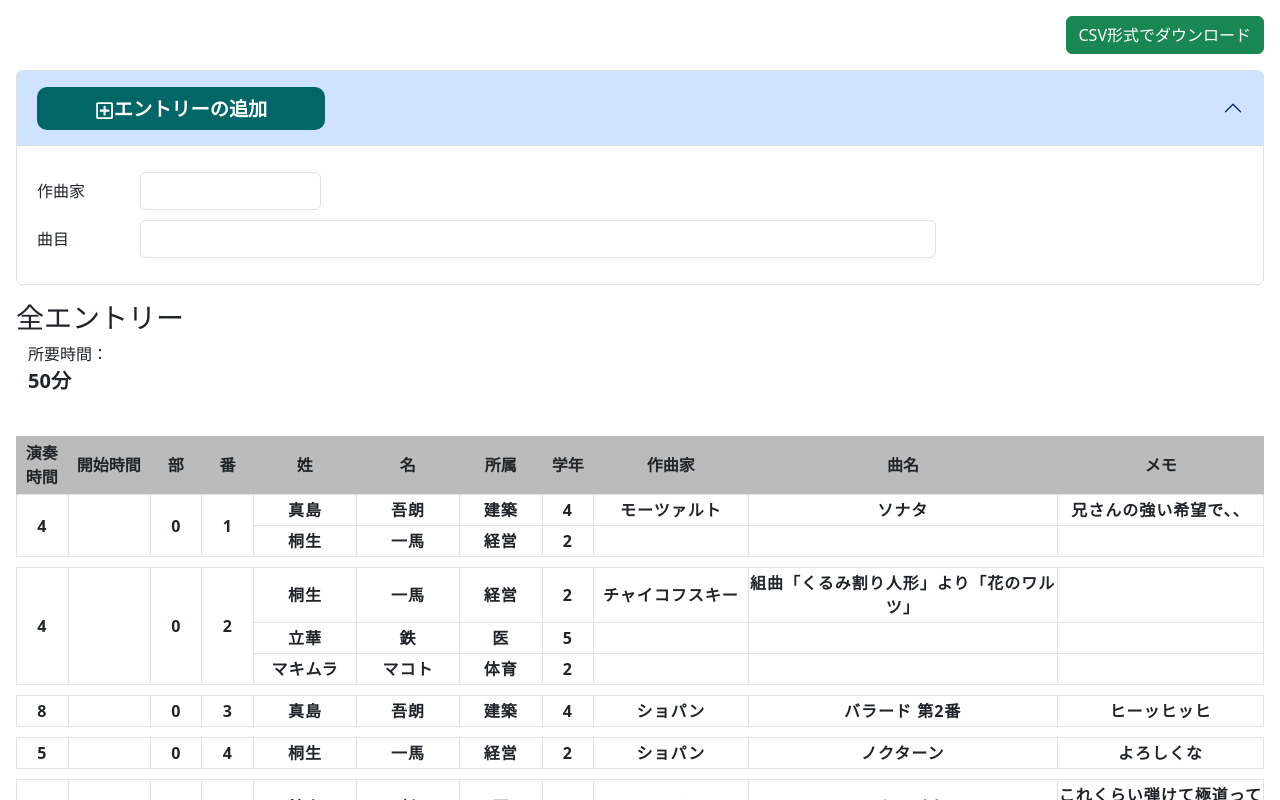
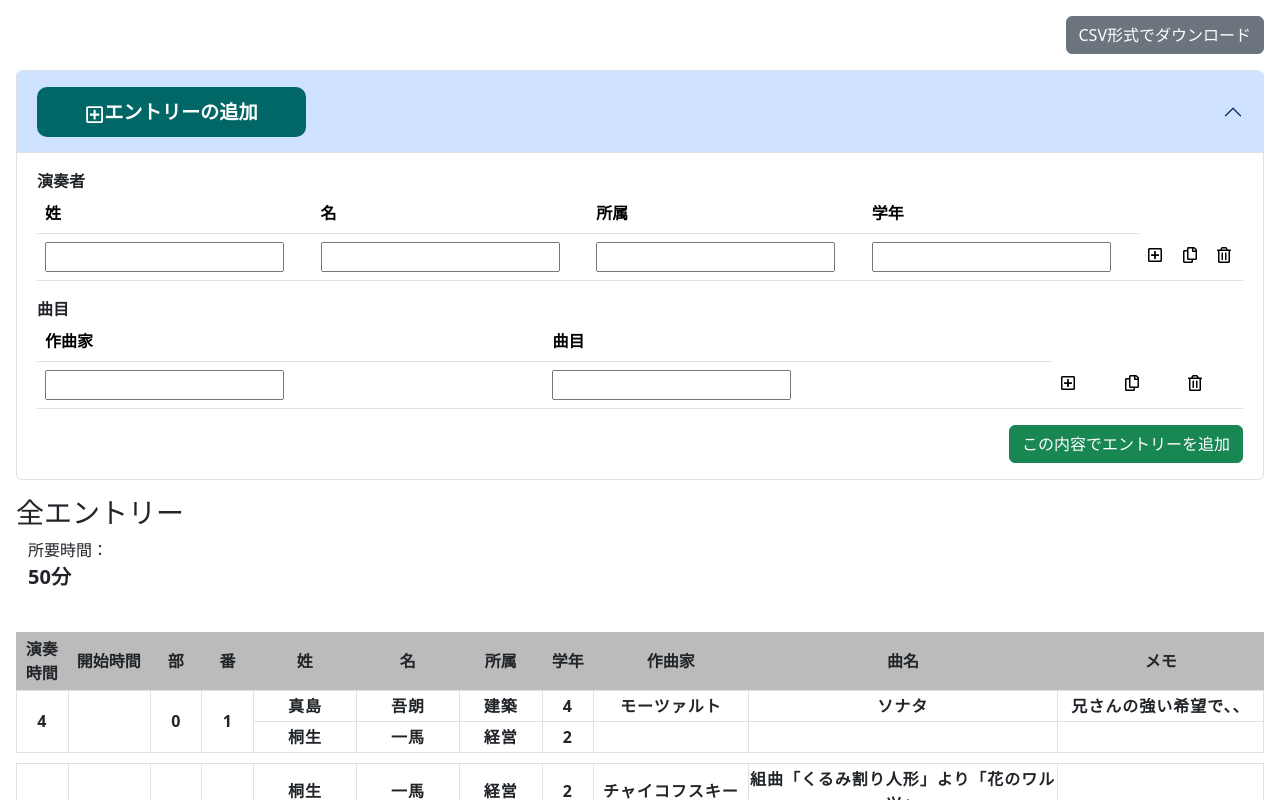
Before and after one commit to ritto153/PianoProgramEditor, a React (Create React App) app: page / in a window 1280 px wide. Shown: the top 800 px of the page. Built offline with nearby package versions, Linux system fonts and the light colour scheme.

Commit message:
演奏者と曲目の追加用テーブルの枠組み

```diff
--- a/src/addEntry/AddEntryAccordion.tsx
+++ b/src/addEntry/AddEntryAccordion.tsx
@@ -10,7 +10,7 @@ const Wrapper = styled.div`
 const StyledAccordionHeader = styled.div`
   font-weight: bold;
   font-size: 1.2em;
-  padding: 0.5em 3em;
+  padding: 0.7em 2.5em;
   color: #ffffff;
   background-color: #006666;
   border-radius: 10px;
--- a/src/addEntry/AddEntryForm.tsx
+++ b/src/addEntry/AddEntryForm.tsx
@@ -1,35 +1,23 @@
-import Col from "react-bootstrap/Col";
 import Form from "react-bootstrap/Form";
-import Row from "react-bootstrap/Row";
 import styled from "styled-components";
+import Button from 'react-bootstrap/Button';
+import AddWorkTable from "./AddWorkTable";
+import AddParticipantTable from "./AddParticipantTable";
 
-const StyledFormGroup = styled(Form.Group)`
-  margin: 10px 0;
+const RightAlignedDiv = styled.div`
+  text-align: right;
 `
 
 export default function AddEntryForm() {
   return (
     <Form>
-      <StyledFormGroup>
-        <Row>
-          <Col sm={1}>
-            <Form.Label column>作曲家</Form.Label>
-          </Col>
-          <Col sm={2}>
-            <Form.Control type="text"></Form.Control>
-          </Col>
-        </Row>
-      </StyledFormGroup>
-      <StyledFormGroup>
-        <Row>
-          <Col sm={1}>
-            <Form.Label column>曲目</Form.Label>
-          </Col>
-          <Col sm={8}>
-            <Form.Control type="text"></Form.Control>
-          </Col>
-        </Row>
-      </StyledFormGroup>
+      <b>演奏者</b>
+      <AddParticipantTable/>
+      <b>曲目</b>
+      <AddWorkTable/>
+      <RightAlignedDiv>
+      <Button variant="success">この内容でエントリーを追加</Button>
+      </RightAlignedDiv>
     </Form>
   );
 }
--- /dev/null
+++ b/src/addEntry/AddParticipantTable.tsx
@@ -0,0 +1,42 @@
+import Table from 'react-bootstrap/Table';
+import { FaRegPlusSquare, FaRegTrashAlt, FaRegCopy } from "react-icons/fa";
+
+export default function AddParticipantTable() {
+  return (
+    <Table>
+      <thead>
+        <tr>
+          <th>姓</th>
+          <th>名</th>
+          <th>所属</th>
+          <th>学年</th>
+        </tr>
+      </thead>
+      <tbody>
+        <tr>
+          <th>
+            <input type="text" />
+          </th>
+          <th>
+            <input type="text" />
+          </th>
+          <th>
+            <input type="text" />
+          </th>
+          <th>
+            <input type="text" />
+          </th>
+          <th>
+            <FaRegPlusSquare/>
+          </th>
+          <th>
+            <FaRegCopy />
+          </th>
+          <th>
+            <FaRegTrashAlt />
+          </th>
+        </tr>
+      </tbody>
+    </Table>
+  );
+}
--- /dev/null
+++ b/src/addEntry/AddWorkTable.tsx
@@ -0,0 +1,34 @@
+import Table from "react-bootstrap/Table";
+import { FaRegPlusSquare, FaRegTrashAlt, FaRegCopy } from "react-icons/fa";
+
+export default function AddWorkTable() {
+  return (
+    <Table>
+      <thead>
+        <tr>
+          <th>作曲家</th>
+          <th>曲目</th>
+        </tr>
+      </thead>
+      <tbody>
+        <tr>
+          <th>
+            <input type="text" />
+          </th>
+          <th>
+            <input type="text" />
+          </th>
+          <th>
+            <FaRegPlusSquare />
+          </th>
+          <th>
+            <FaRegCopy />
+          </th>
+          <th>
+            <FaRegTrashAlt />
+          </th>
+        </tr>
+      </tbody>
+    </Table>
+  );
+}
--- a/src/csvDownload/CsvDownloadButton.tsx
+++ b/src/csvDownload/CsvDownloadButton.tsx
@@ -27,7 +27,7 @@ export default function CsvDownloadButton() {
   return (
     <AlignRightDiv>
       <CSVLink data={csvData} filename="program.csv">
-        <Button variant="success">CSV形式でダウンロード</Button>
+        <Button variant="secondary">CSV形式でダウンロード</Button>
       </CSVLink>
     </AlignRightDiv>
   );
```
